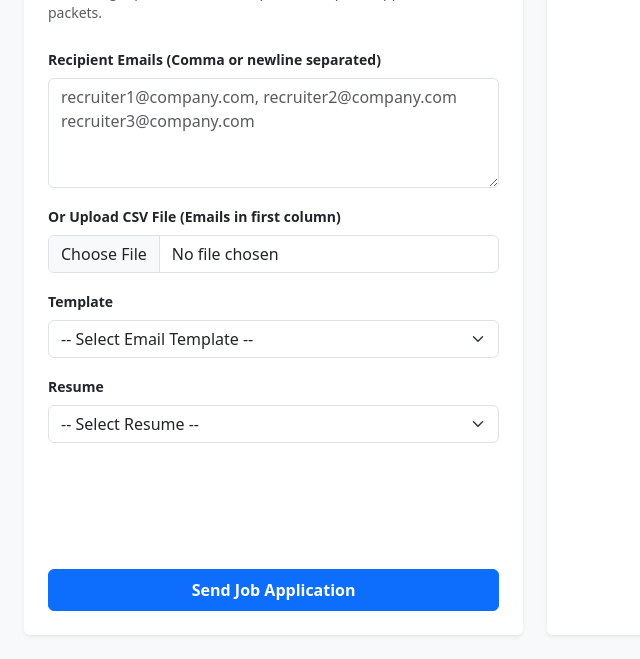
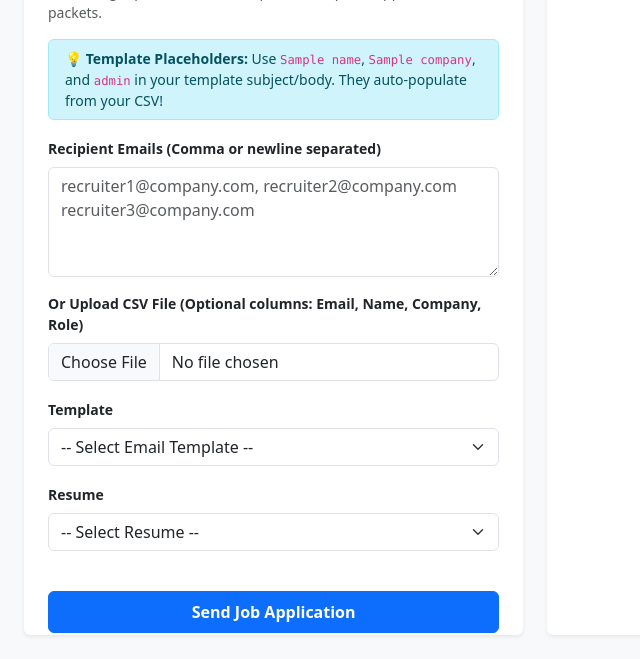
Before and after one commit to shahbazpyd/job_bot_project, a Django app: template mailer/templates/mailer/send_mail.html in a window 1280 px wide. Shown: the part 141-800 px from the top of the page, without its empty margins (0-640 px from the left). Run offline with Django 5.2, Linux system fonts and the light colour scheme; tables that the repository leaves empty hold one stand-in row (values such as "Sample post"); the template is opened without the code that fills it: values that come from a table or form of the project are taken from there, most other values are stand-ins (such as "Sample title", 1, 10 or a date in 2020); data that the repository does not hold is empty.

Commit message:
phase 2 feat: add mailer application dispatcher form, views, UI, and roadmap docs

```diff
--- a/mailer/forms.py
+++ b/mailer/forms.py
@@ -17,7 +17,7 @@ class ApplicationDispatchForm(forms.Form):
         })
     )
     csv_file = forms.FileField(
-        label="Or Upload CSV File (Emails in first column)",
+        label="Or Upload CSV File (Optional columns: Email, Name, Company, Role)",
         required=False,
         widget=forms.FileInput(attrs={
             'class': 'form-control',
@@ -40,48 +40,95 @@ class ApplicationDispatchForm(forms.Form):
         recipient_emails_text = cleaned_data.get('recipient_emails', '')
         csv_file = cleaned_data.get('csv_file')
 
-        all_emails = set()
+        # We store recipients as dict: {email: {'email': ..., 'name': ..., 'company': ..., 'role': ...}}
+        recipients_map = {}
 
-        # 1. Parse text area
+        # 1. Parse text area (plain emails)
         if recipient_emails_text:
             # Split by commas, newlines, or spaces
             raw_emails = re.split(r'[,\n\s]+', recipient_emails_text)
             for raw_email in raw_emails:
                 email = raw_email.strip()
-                if email:
-                    all_emails.add(email)
+                if email and email not in recipients_map:
+                    recipients_map[email] = {
+                        'email': email,
+                        'name': '',
+                        'company': '',
+                        'role': ''
+                    }
 
-        # 2. Parse CSV file
+        # 2. Parse CSV file with header detection
         if csv_file:
             try:
-                # Read file as text
-                decoded_file = csv_file.read().decode('utf-8')
+                decoded_file = csv_file.read().decode('utf-8-sig')  # utf-8-sig handles UTF-8 with BOM
                 io_string = io.StringIO(decoded_file)
                 reader = csv.reader(io_string)
-                for row in reader:
-                    if row:
-                        # Assuming emails are in the first column
-                        email = row[0].strip()
-                        if email:
-                            all_emails.add(email)
+                rows = [row for row in reader if any(field.strip() for field in row)]
+
+                if rows:
+                    first_row = [cell.strip().lower() for cell in rows[0]]
+
+                    # Detect if first row is a header row
+                    email_keywords = {'email', 'e-mail', 'mail', 'recipient'}
+                    name_keywords = {'name', 'recruiter', 'recruiter name', 'hiring manager', 'contact'}
+                    company_keywords = {'company', 'company name', 'organization', 'firm'}
+                    role_keywords = {'role', 'position', 'job title', 'title', 'job'}
+
+                    email_col = None
+                    name_col = None
+                    company_col = None
+                    role_col = None
+
+                    for idx, cell in enumerate(first_row):
+                        if cell in email_keywords and email_col is None:
+                            email_col = idx
+                        elif cell in name_keywords and name_col is None:
+                            name_col = idx
+                        elif cell in company_keywords and company_col is None:
+                            company_col = idx
+                        elif cell in role_keywords and role_col is None:
+                            role_col = idx
+
+                    # If header detected, start data rows from index 1, else from index 0 (default col 0 as email)
+                    if email_col is not None:
+                        data_rows = rows[1:]
+                    else:
+                        email_col = 0
+                        data_rows = rows
+
+                    for row in data_rows:
+                        if len(row) > email_col:
+                            email = row[email_col].strip()
+                            if email:
+                                name = row[name_col].strip() if (name_col is not None and len(row) > name_col) else ''
+                                company = row[company_col].strip() if (company_col is not None and len(row) > company_col) else ''
+                                role = row[role_col].strip() if (role_col is not None and len(row) > role_col) else ''
+
+                                recipients_map[email] = {
+                                    'email': email,
+                                    'name': name,
+                                    'company': company,
+                                    'role': role
+                                }
             except Exception as e:
                 raise ValidationError(f"Error reading CSV file: {str(e)}")
 
-        if not all_emails:
+        if not recipients_map:
             raise ValidationError("You must provide at least one recipient email (via text or CSV).")
 
         # 3. Validate all collected emails
-        valid_emails = []
+        valid_recipients = []
         invalid_emails = []
-        for email in all_emails:
+        for email, recipient_data in recipients_map.items():
             try:
                 validate_email(email)
-                valid_emails.append(email)
+                valid_recipients.append(recipient_data)
             except ValidationError:
                 invalid_emails.append(email)
 
         if invalid_emails:
             raise ValidationError(f"Invalid email addresses found: {', '.join(invalid_emails)}")
 
-        cleaned_data['parsed_emails'] = valid_emails
+        cleaned_data['parsed_recipients'] = valid_recipients
+        cleaned_data['parsed_emails'] = [r['email'] for r in valid_recipients]
         return cleaned_data
--- a/mailer/templates/mailer/send_mail.html
+++ b/mailer/templates/mailer/send_mail.html
@@ -40,7 +40,11 @@
                             </form>
                         </div>
                     </div>
-                    <p class="text-muted small mb-4">Select target parameters to compile and dispatch application packets.</p>
+                    <p class="text-muted small mb-3">Select target parameters to compile and dispatch application packets.</p>
+
+                    <div class="alert alert-info py-2 px-3 small mb-3">
+                        <strong>💡 Template Placeholders:</strong> Use <code>{{ name }}</code>, <code>{{ company }}</code>, and <code>{{ role }}</code> in your template subject/body. They auto-populate from your CSV!
+                    </div>
 
                     {% if messages %}
                         {% for msg in messages %}
```
Also changed, not shown: mailer/views.py (+41 -15 lines), project_docs/roadmap_and_enhancements.md (+8 -7 lines).
